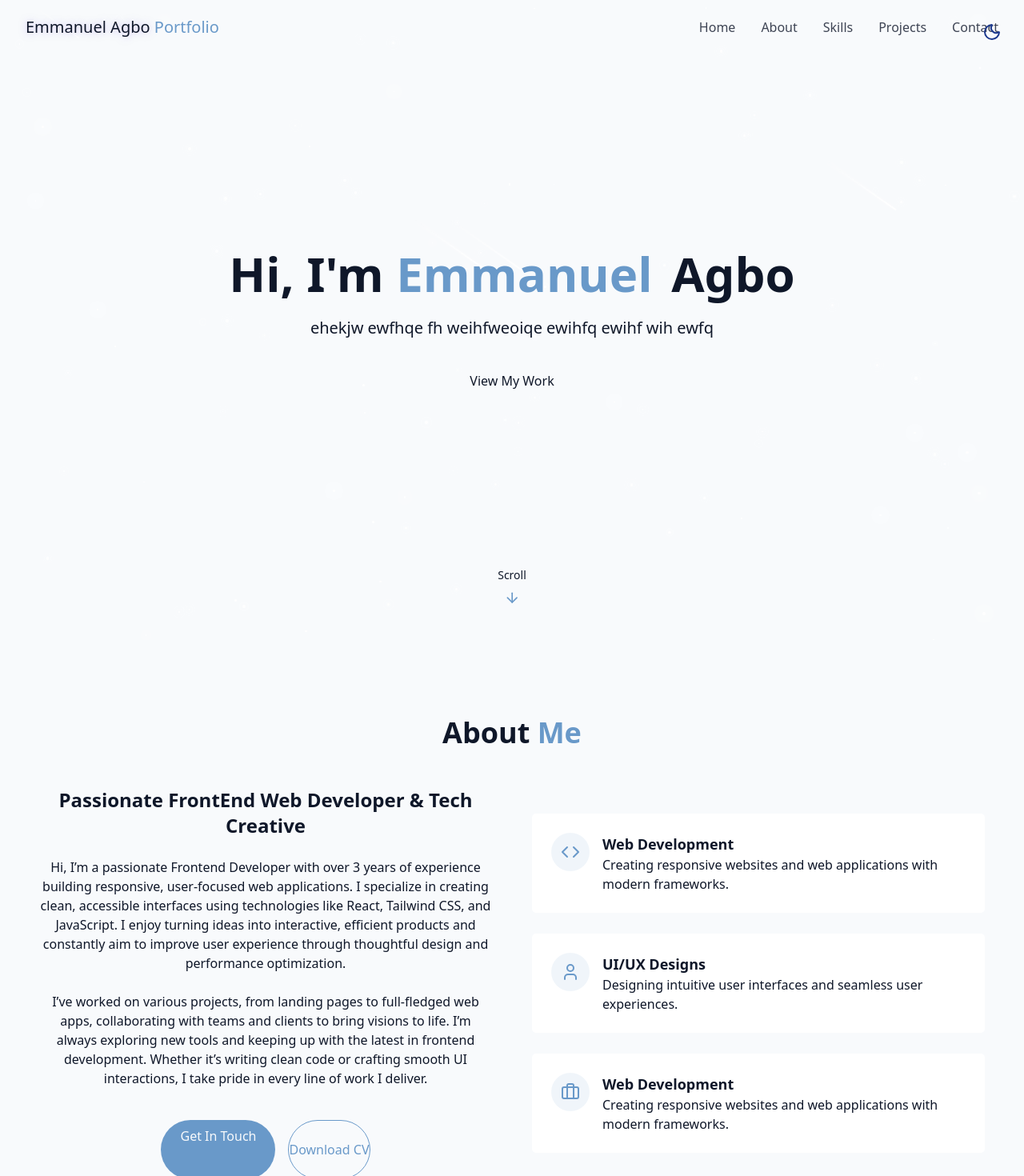
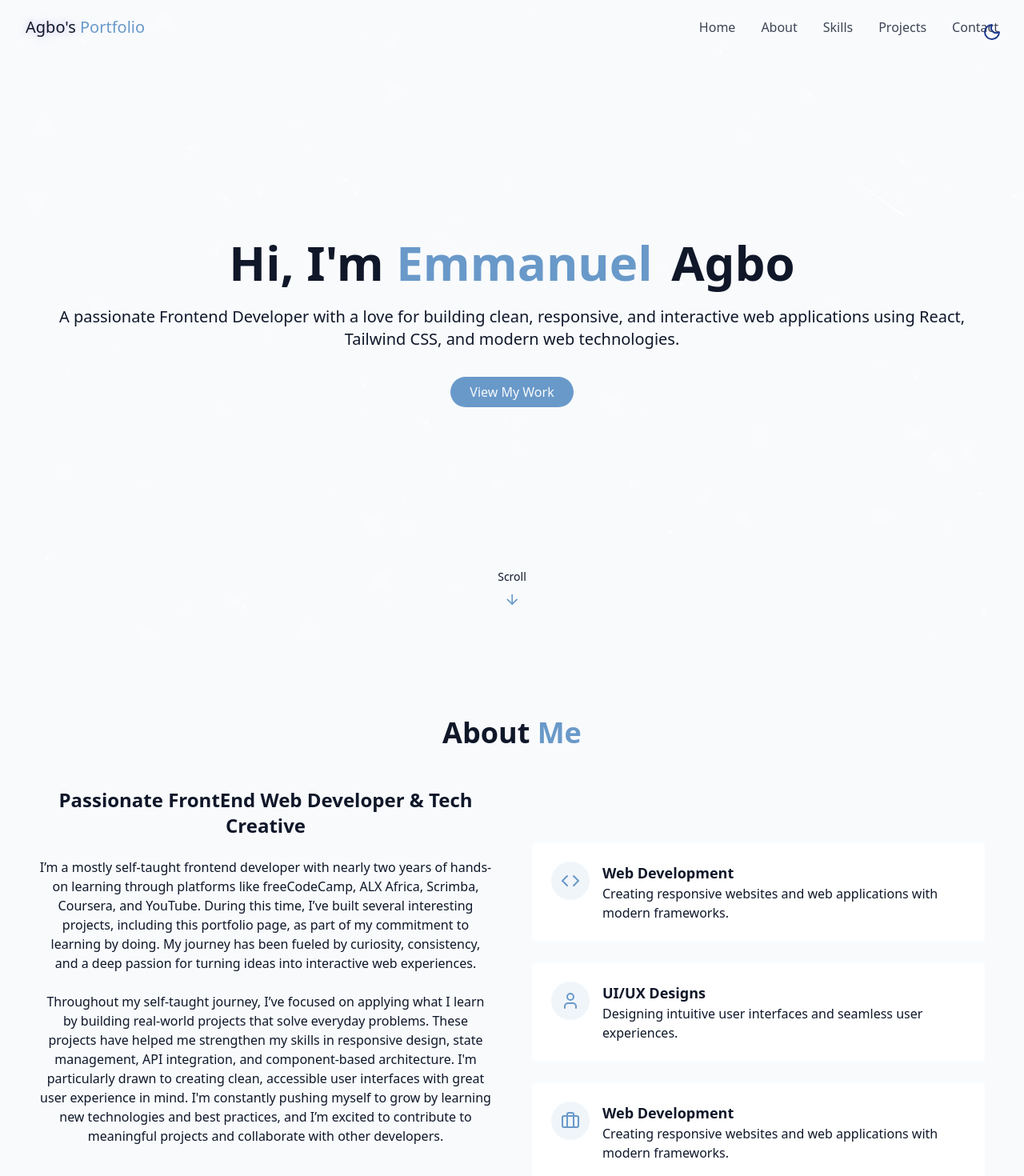
Before and after one commit to colonelagbo/great-portfolio, a React (Vite) app: page / in a window 1280 px wide. Shown: the top 1470 px of the page at 80% size. Built offline with nearby package versions, Linux system fonts and the light colour scheme.

Commit message:
updated ProjectSection

```diff
--- a/src/components/AboutSection.jsx
+++ b/src/components/AboutSection.jsx
@@ -16,19 +16,30 @@ export const AboutSection = () => {
             </h3>
 
             <p className="text-muted-foreground">
-              Hi, I’m a passionate Frontend Developer with over 3 years of experience building
-              responsive, user-focused web applications. I specialize in creating clean, accessible
-              interfaces using technologies like React, Tailwind CSS, and JavaScript. I enjoy
-              turning ideas into interactive, efficient products and constantly aim to improve user
-              experience through thoughtful design and performance optimization.
+              I’m a mostly self-taught frontend developer
+               with nearly two years of hands-on learning
+                through platforms like freeCodeCamp,
+                 ALX Africa, Scrimba, Coursera, and YouTube.
+                  During this time, I’ve built several interesting projects,
+                  including this portfolio page, as part of my commitment to learning by doing.
+                  My journey has been fueled by curiosity, consistency,
+                  and a deep passion for turning ideas into interactive web experiences.
+
             </p>
 
             <p className="text-muted-foreground">
-              I’ve worked on various projects, from landing pages to full-fledged web apps,
-              collaborating with teams and clients to bring visions to life. I’m always exploring
-              new tools and keeping up with the latest in frontend development. Whether it’s writing
-              clean code or crafting smooth UI interactions, I take pride in every line of work I
-              deliver.
+              Throughout my self-taught journey,
+              I’ve focused on applying what I learn by building
+              real-world projects that solve everyday problems.
+               These projects have helped me strengthen my skills
+               in responsive design, state management,
+               API integration, and component-based architecture.
+               I'm particularly drawn to creating clean,
+                accessible user interfaces with great user
+                experience in mind. I'm constantly pushing myself to
+                 grow by learning new technologies and best practices,
+                  and I’m excited to contribute to meaningful projects
+                  and collaborate with other developers.
             </p>
 
             <div className="flex flex-col sm:flex-row gap-4 pt-4 justify-center">
@@ -94,7 +105,7 @@ export const AboutSection = () => {
               </div>
             </div>
           </div>
-          {/* END RIGHT SIDE */}
+
         </div>
       </div>
     </section>
--- a/src/components/Footer.jsx
+++ b/src/components/Footer.jsx
@@ -1,9 +1,13 @@
-
+import { ArrowUp } from "lucide-react";
 export const Footer = () => {
 return (
-    <footer>
-        <p>&copy; {new Date().getFullYear()} Agbo's Porfolio, All rights reserved.</p>
-
+    <footer className="py-6 px-60 bg-card relative border-t border-border mt-12 pt-8 flex flex-wrap justifybetween items-center">
+        <p className="text-sm text-muted-foreground">&copy; {new Date().getFullYear()} Agbo's Porfolio, All rights reserved.</p>
+<a href="#hero"
+className="p-20 rounded-full bg-primary/10 hover:bg-primary/20 text-primary transition-colors"
+>
+    <ArrowUp size={20} />
+</a>
     </footer>
 );
 
--- a/src/components/HeroSection.jsx
+++ b/src/components/HeroSection.jsx
@@ -13,9 +13,9 @@ export const HeroSection = () => {
             <span className="text-primary opacity-0 animate-fade-in-delay-1"> Emmanuel</span>
             <span className="text-gradient ml-2 opacity-0 animate-fade-in-delay-2"> Agbo</span>
           </h1>
-          <p className="text-lg md:text-xl text-muted-foreground max-2-2xl mx-auto opacity-0 animate-fade-in-delay-3"> ehekjw ewfhqe fh weihfweoiqe ewihfq  ewihf wih ewfq</p>
+          <p className="text-lg md:text-xl text-muted-foreground max-2-2xl mx-auto opacity-0 animate-fade-in-delay-3"> A passionate Frontend Developer with a love for building clean, responsive, and interactive web applications using React, Tailwind CSS, and modern web technologies.</p>
         <div className="pt-4 opacity-0 animate-fade-in-delay-4">
-            <a href="#projects" className="cosmic button">
+            <a href="#projects" className="cosmic-button">
                 View My Work
             </a>
         </div>
--- a/src/components/Navbar.jsx
+++ b/src/components/Navbar.jsx
@@ -18,12 +18,12 @@ export const Navbar = () => {
 
     useEffect(() => {
         const handleScroll = () => {
-            setIsScrolled(window.scrollY > 10); // correct property
+            setIsScrolled(window.scrollY > 10);
         };
 
         window.addEventListener("scroll", handleScroll);
 
-        return () => window.removeEventListener("scroll", handleScroll); // correct cleanup
+        return () => window.removeEventListener("scroll", handleScroll);
     }, []);
 
     return (
@@ -38,7 +38,7 @@ export const Navbar = () => {
         href="#hero"
         >
             <span className="relative z-10">
-            <span className="text-glow text-foreground">Emmanuel Agbo </span> Portfolio
+            <span className="text-glow text-foreground"> Agbo's </span> Portfolio
         </span>
         </a>
 {/* desktop nav */}
--- a/src/components/ProjectsSection.jsx
+++ b/src/components/ProjectsSection.jsx
@@ -5,7 +5,7 @@ const projects = [
     id: 1,
     title: "Twitter Clone",
     description: "A clone of the Twitter app using JavaScript.",
-    image: "/projects/Twitter.png",
+    image: "/projects/Twitter clone.png",
     tags: ["HTML/CSS", "JavaScript"],
     demourl: "#",
     githubUrl: "#",
@@ -29,6 +29,7 @@ const projects = [
     githubUrl: "#",
   },
 ];
+
 
 export const ProjectSection = () => {
   return (
```
